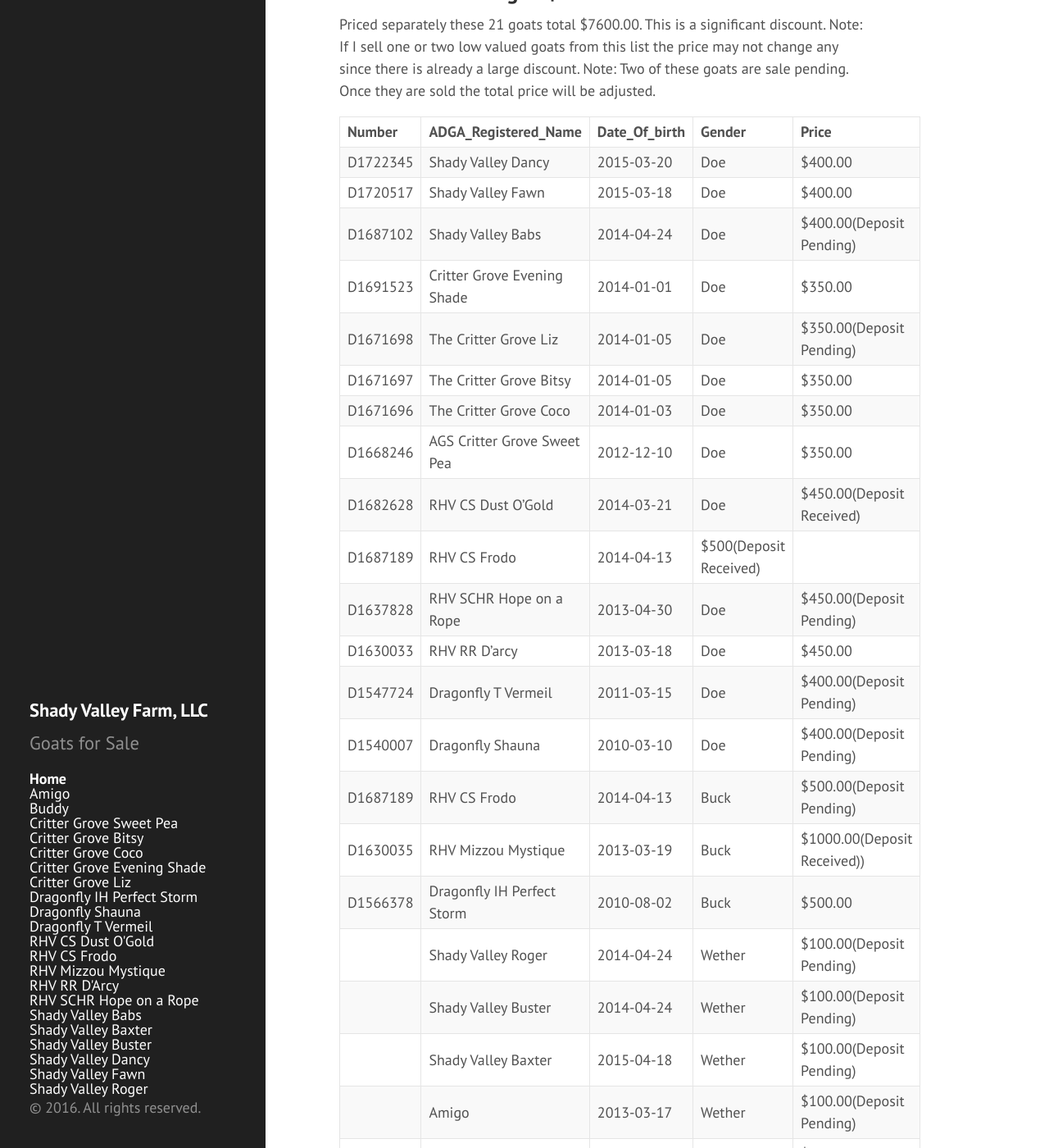
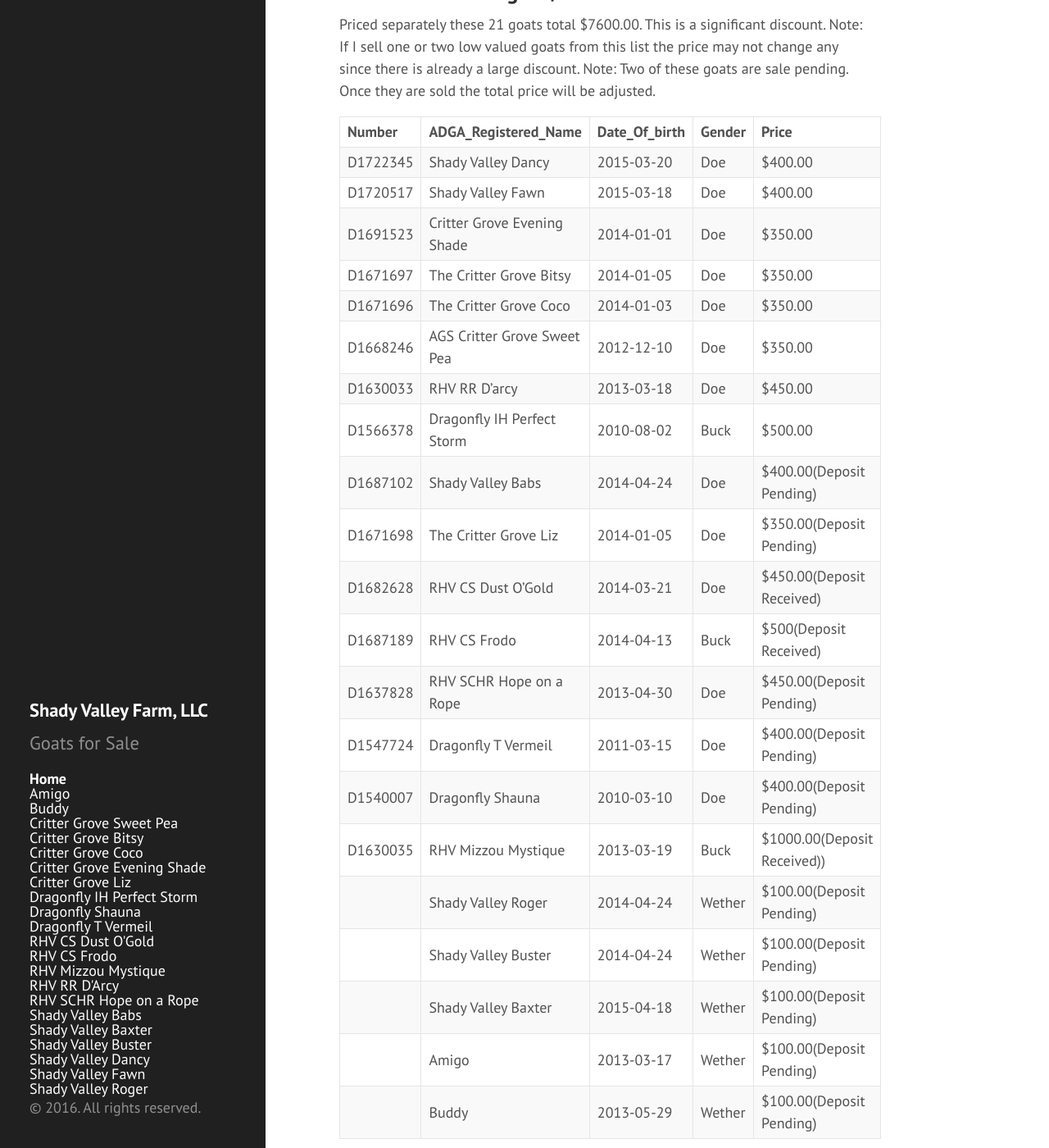
Before and after one commit to shadyvalleyfarm/shadyvalleyfarm.github.io, a Jekyll site: the page built from index.md, in a window 1280 px wide and 1400 px high, scrolled down 835 px. Shown: the whole window at 82% size. Built offline with Jekyll 4.4.1, drawn with Linux system fonts in a browser that asks for light colours; Markdown is read by kramdown in place of the engine named in the settings.

Commit message:
Reorder for deposits

```diff
--- a/index.md
+++ b/index.md
@@ -38,21 +38,20 @@
 |:----------|:-------|:-------|:-------|:-------|:-------
 |D1722345|Shady Valley Dancy|2015-03-20|Doe|$400.00
 |D1720517|Shady Valley Fawn|2015-03-18|Doe|$400.00
-|D1687102|Shady Valley Babs|2014-04-24|Doe|$400.00(Deposit Pending)
 |D1691523|Critter Grove Evening Shade|2014-01-01|Doe|$350.00
-|D1671698|The Critter Grove Liz|2014-01-05|Doe|$350.00(Deposit Pending)
 |D1671697|The Critter Grove Bitsy|2014-01-05|Doe|$350.00
 |D1671696|The Critter Grove Coco|2014-01-03|Doe|$350.00
 |D1668246|AGS Critter Grove Sweet Pea|2012-12-10|Doe|$350.00
+|D1630033|RHV RR D'arcy|2013-03-18|Doe|$450.00
+|D1566378|Dragonfly IH Perfect Storm|2010-08-02|Buck|$500.00
+|D1687102|Shady Valley Babs|2014-04-24|Doe|$400.00(Deposit Pending)
+|D1671698|The Critter Grove Liz|2014-01-05|Doe|$350.00(Deposit Pending)
 |D1682628|RHV CS Dust O'Gold|2014-03-21|Doe|$450.00(Deposit Received)
-|D1687189|RHV CS Frodo|2014-04-13|$500(Deposit Received)
+|D1687189|RHV CS Frodo|2014-04-13|Buck|$500(Deposit Received)
 |D1637828|RHV SCHR Hope on a Rope|2013-04-30|Doe|$450.00(Deposit Pending)
-|D1630033|RHV RR D'arcy|2013-03-18|Doe|$450.00
 |D1547724|Dragonfly T Vermeil|2011-03-15|Doe|$400.00(Deposit Pending)
 |D1540007|Dragonfly Shauna|2010-03-10|Doe|$400.00(Deposit Pending)
-|D1687189|RHV CS Frodo|2014-04-13|Buck|$500.00(Deposit Pending)
 |D1630035|RHV Mizzou Mystique|2013-03-19|Buck|$1000.00(Deposit Received))
-|D1566378|Dragonfly IH Perfect Storm|2010-08-02|Buck|$500.00
 | |Shady Valley Roger |2014-04-24|Wether|$100.00(Deposit Pending)
 | |Shady Valley Buster|2014-04-24|Wether|$100.00(Deposit Pending)
 | |Shady Valley Baxter|2015-04-18|Wether|$100.00(Deposit Pending)
```
